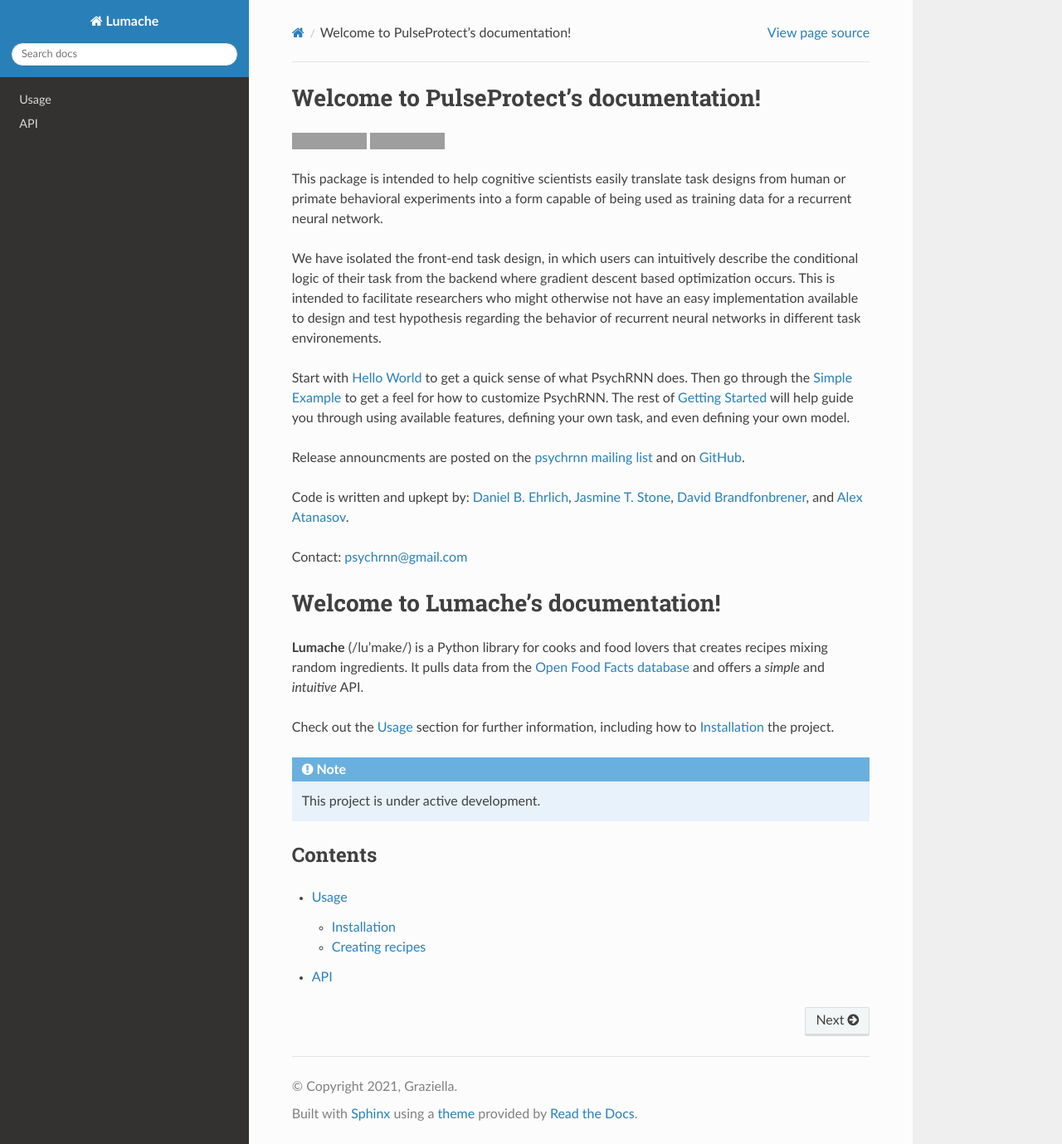
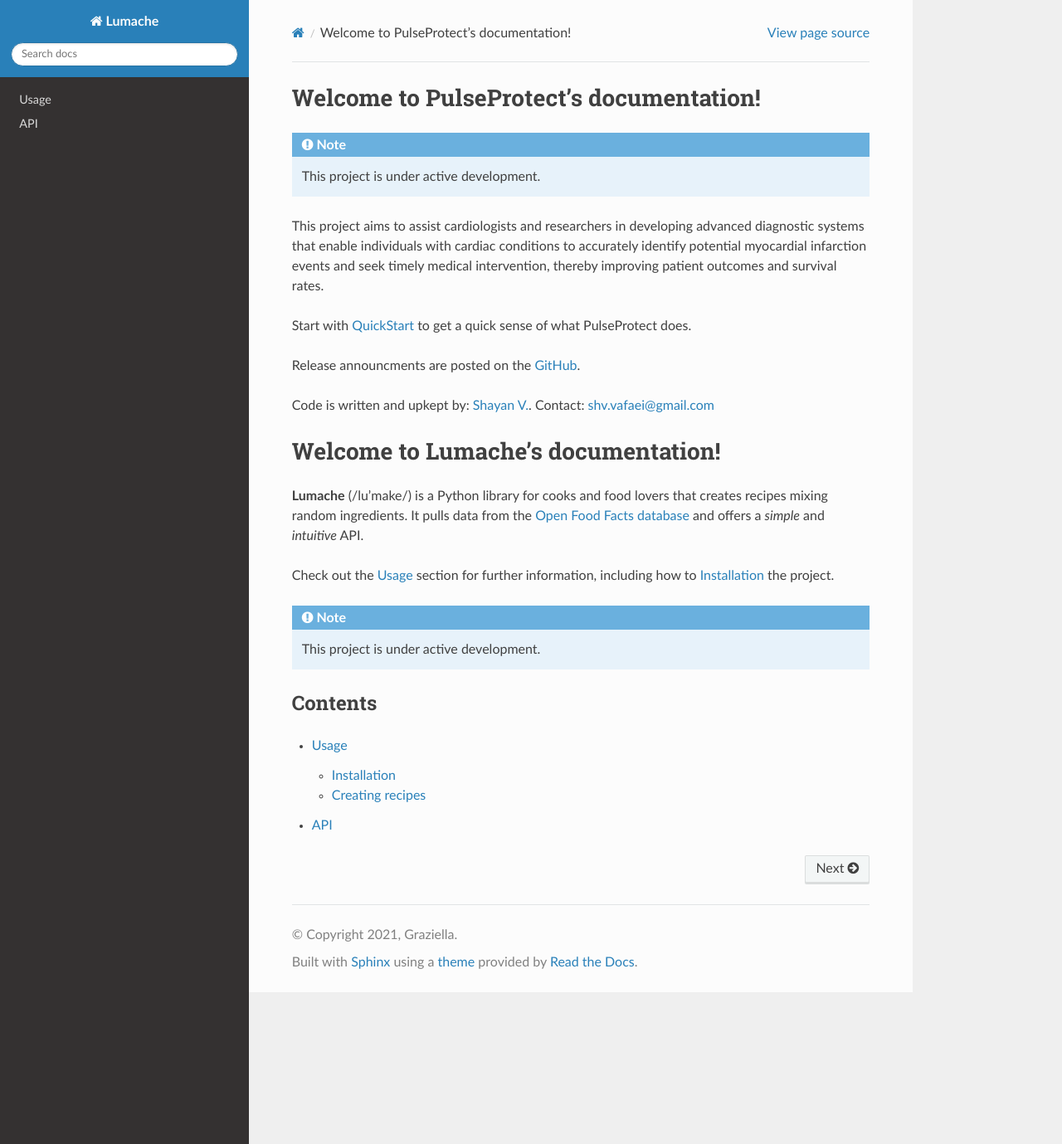
Before and after one commit to shayanvafaei/PulseProtect, a Sphinx documentation site: the page built from docs/source/index.rst, in a window 1280 px wide and 1379 px high. Shown: the whole window at 83% size. Built offline with Sphinx 7.4.7 and the Read the Docs theme 3.1.0, drawn with Linux system fonts in a browser that asks for light colours; pages that are not in the unit, such as notebooks, are missing from menus; grey boxes are pictures that could not be loaded.

Commit message:
Update index.rst

```diff
--- a/docs/source/index.rst
+++ b/docs/source/index.rst
@@ -6,26 +6,20 @@
 Welcome to PulseProtect's documentation!
 ====================================
 
+.. note::
 
-.. image:: https://github.com/murraylab/PsychRNN/workflows/tests/badge.svg?branch=v{release}
-    :target: https://github.com/murraylab/PsychRNN/actions?query=workflow%3Atests
-    :alt: Build Status
+   This project is under active development.
 
-.. image:: https://codecov.io/gh/murraylab/PsychRNN/branch/master/graph/badge.svg
-    :target: https://codecov.io/gh/murraylab/PsychRNN
-    :alt: codecov
+This project aims to assist cardiologists and researchers in developing advanced diagnostic systems that enable individuals with cardiac conditions to accurately identify potential myocardial infarction events and seek timely medical intervention, thereby improving patient outcomes and survival rates.
 
-This package is intended to help cognitive scientists easily translate task designs from human or primate behavioral experiments into a form capable of being used as training data for a recurrent neural network.
 
-We have isolated the front-end task design, in which users can intuitively describe the conditional logic of their task from the backend where gradient descent based optimization occurs. This is intended to facilitate researchers who might otherwise not have an easy implementation available to design and test hypothesis regarding the behavior of recurrent neural networks in different task environements.
 
-Start with `Hello World <notebooks/Minimal_Example.ipynb>`_ to get a quick sense of what PsychRNN does. Then go through the `Simple Example <notebooks/PerceptualDiscrimination.ipynb>`_ to get a feel for how to customize PsychRNN. The rest of `Getting Started <quickstart.rst>`_ will help guide you through using available features, defining your own task, and even defining your own model.
+Start with `QuickStart <notebooks/Minimal_Example.ipynb>`_ to get a quick sense of what PulseProtect does.
 
-Release announcments are posted on the `psychrnn mailing list <https://www.freelists.org/list/psychrnn>`_ and on `GitHub <https://github.com/murraylab/PsychRNN>`_.
+Release announcments are posted on the `GitHub <https://github.com/shayanvafaei/PulseProtect>`_.
 
-Code is written and upkept by: `Daniel B. Ehrlich <https://github.com/dbehrlich>`_, `Jasmine T. Stone <https://github.com/syncrostone/>`_, `David Brandfonbrener <https://github.com/davidbrandfonbrener>`_, and `Alex Atanasov <https://github.com/ABAtanasov>`_.
-
-Contact: psychrnn@gmail.com
+Code is written and upkept by: `Shayan V. <https://github.com/shayanvafaei/PulseProtect>`_.
+Contact: shv.vafaei@gmail.com
 
 .. toctree::
    :maxdepth: 2
```
